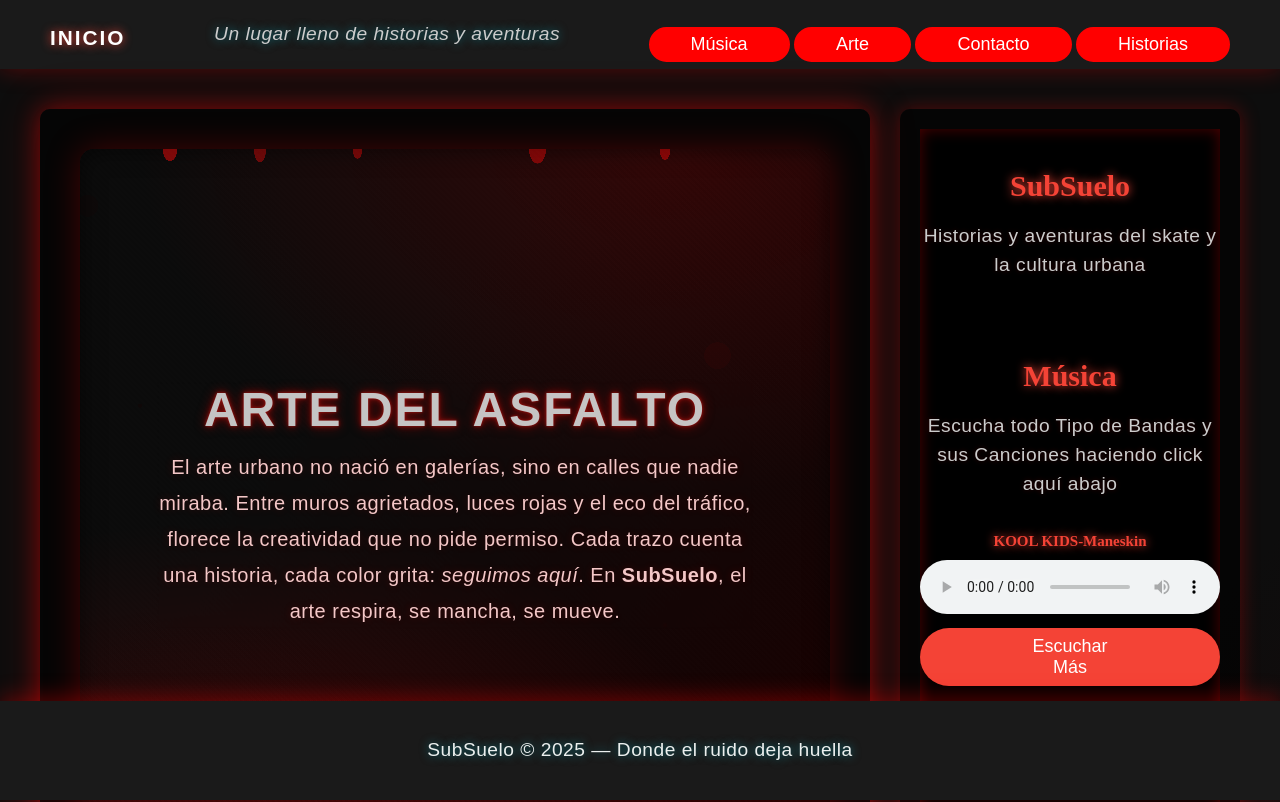
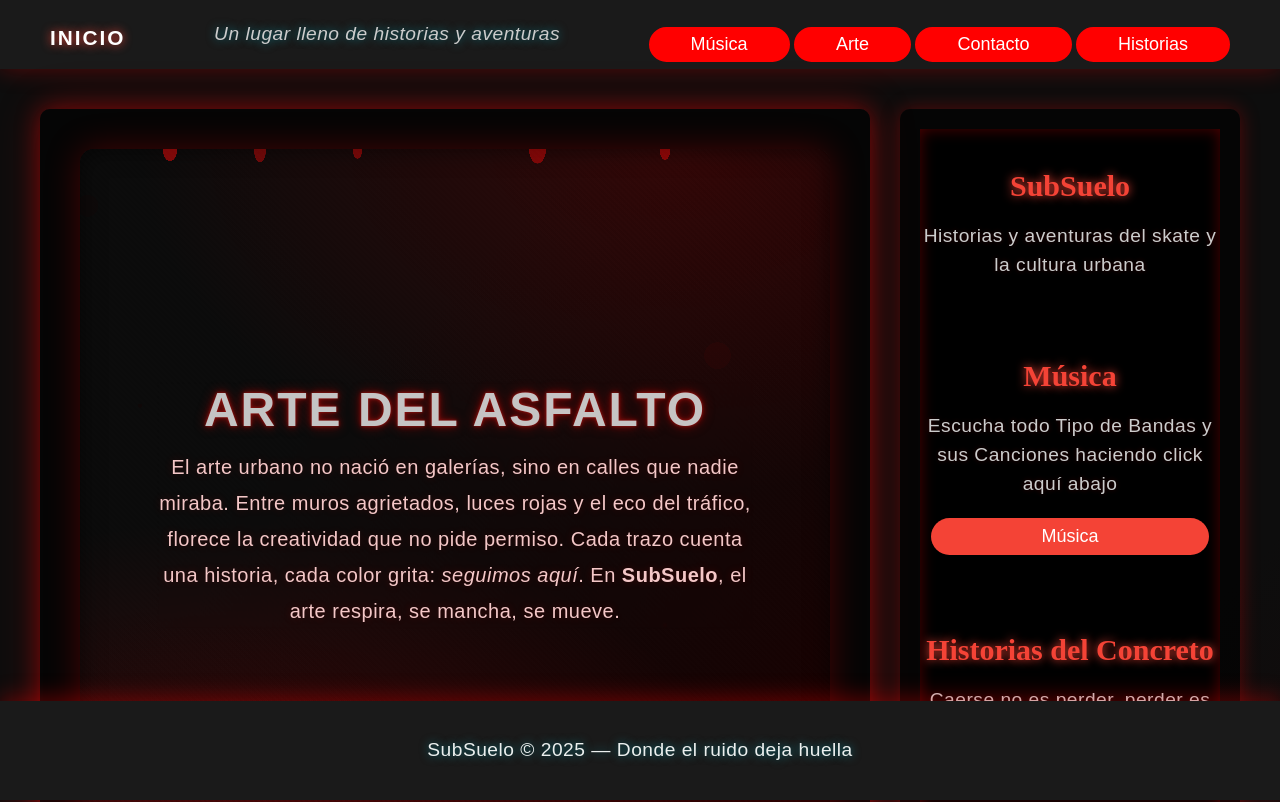
Before and after one commit to Deyyv/SubSuelo, a plain HTML site: page arte.html in a window 1280 px wide. Shown: the top 802 px of the page. Drawn offline with Linux system fonts and the light colour scheme.

Commit message:
Update arte.html

```diff
--- a/arte.html
+++ b/arte.html
@@ -161,10 +161,9 @@
   <div class="musica">
     <h4>Música</h4>
     <p>Escucha todo Tipo de Bandas y sus Canciones haciendo click aquí abajo</p>
-    <h6>KOOL KIDS-Maneskin</h6>
-    <audio src="audio/Måneskin - KOOL KIDS (Lyric Video).MP3" controls>KOOL KIDS-Maneskin</audio>
 
-   <button data-url="musica.html" class="botonE">Escuchar Más</button>
+
+   <button data-url="musica.html" class="botonE">Música</button>
     <br>
 
    <h4>Historias del Concreto</h4>
@@ -200,4 +199,5 @@
 <!--<script type="module" src="muro.js"></script>-->
 
 </body>
+
 </html>
```
